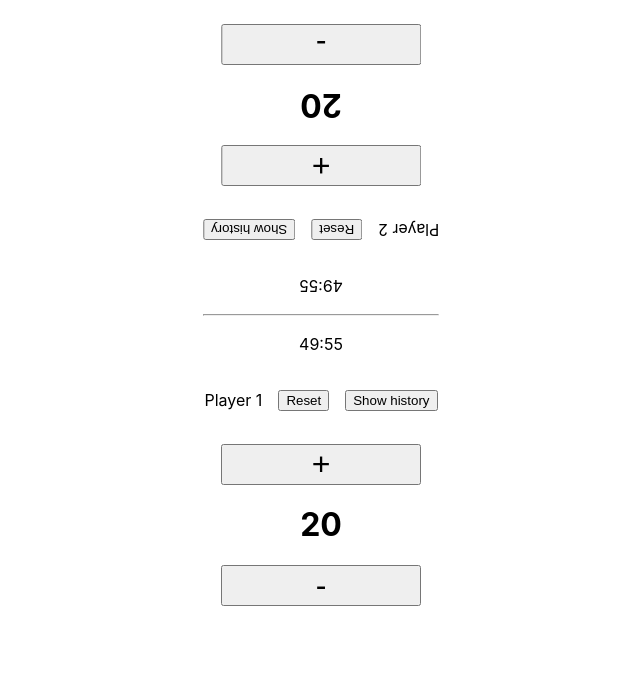
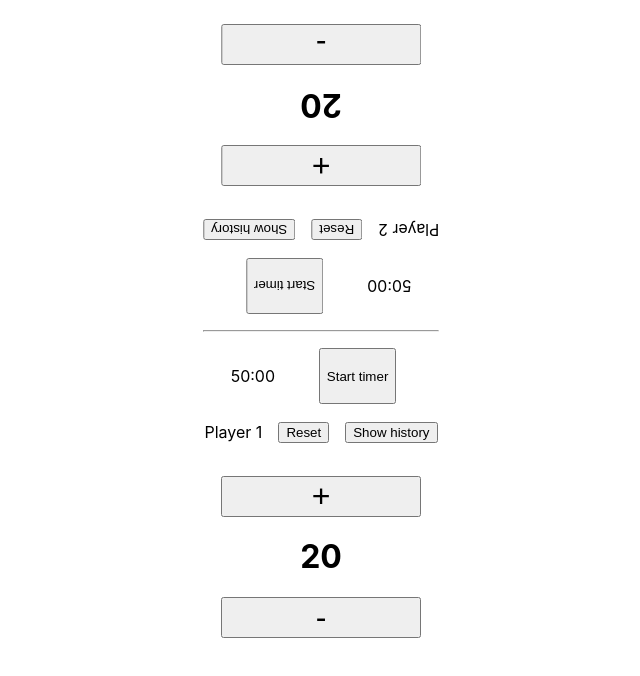
Before and after one commit to axelfriberg/lifelink, a React (Vite) app: page / in a window 1280 px wide. Shown: the top 676 px of the page, without its empty margins (319-959 px from the left). Built offline with nearby package versions, Linux system fonts and the light colour scheme.

Commit message:
Add start stop to timer

```diff
--- a/src/App.css
+++ b/src/App.css
@@ -8,4 +8,10 @@
 
 .round-timer {
   text-align: center;
+  display: flex;
+  gap: 16px;
 }
+
+.clock {
+  min-width: 100px;
+}
--- a/src/App.tsx
+++ b/src/App.tsx
@@ -5,23 +5,44 @@ import useRoundTimer from "./useRoundTimer.ts";
 export const STARTING_LIFE_TOTAL = 20;
 
 function App() {
-  const { minutes, seconds } = useRoundTimer();
+  const { minutes, seconds, start, stop, isRunning } = useRoundTimer();
+  const toggleTimer = () => {
+    if (isRunning) {
+      stop();
+    } else {
+      start();
+    }
+  };
   return (
     <div>
       <div className="flip">
-        <p className="round-timer">
-          {minutes}:{seconds}
-        </p>
+        <div className="round-timer">
+          <p className="clock">{`${String(minutes).padStart(2, "0")}:${String(
+            seconds,
+          ).padStart(2, "0")}`}</p>
+          <button type="button" onClick={toggleTimer}>
+            {isRunning ? "Stop timer" : "Start timer"}
+          </button>
+        </div>
         <LifeCounter
           startingLifeTotal={STARTING_LIFE_TOTAL}
           playerName="Player 2"
         />
       </div>
       <hr className="divider" />
+
       <div>
-        <p className="round-timer">
-          {minutes}:{seconds}
-        </p>
+        <div className="round-timer">
+          <p className="clock">
+            {`${String(minutes).padStart(2, "0")}:${String(seconds).padStart(
+              2,
+              "0",
+            )}`}
+          </p>
+          <button type="button" onClick={toggleTimer}>
+            {isRunning ? "Stop timer" : "Start timer"}
+          </button>
+        </div>
         <LifeCounter
           startingLifeTotal={STARTING_LIFE_TOTAL}
           playerName="Player 1"
--- a/src/useRoundTimer.ts
+++ b/src/useRoundTimer.ts
@@ -2,25 +2,35 @@ import { useState, useEffect } from "react";
 
 const useRoundTimer = () => {
   const [time, setTime] = useState(50 * 60 * 1000); // 50 minutes in ms
+  const [isRunning, setIsRunning] = useState(false);
 
   useEffect(() => {
-    const timer = setInterval(() => {
-      setTime((prevTime) => prevTime - 1000);
-    }, 1000);
+    let timer: number;
+
+    if (isRunning) {
+      timer = setInterval(() => {
+        setTime((prevTime) => prevTime - 1000);
+      }, 1000);
+    }
 
     return () => {
       clearInterval(timer);
     };
-  }, []);
+  }, [isRunning]);
 
   const date = new Date(time);
 
   const minutes = date.getUTCMinutes();
   const seconds = date.getSeconds();
+  const start = () => setIsRunning(true);
+  const stop = () => setIsRunning(false);
 
   return {
-    minutes: minutes,
-    seconds: seconds,
+    minutes,
+    seconds,
+    start,
+    stop,
+    isRunning,
   };
 };
 
```
